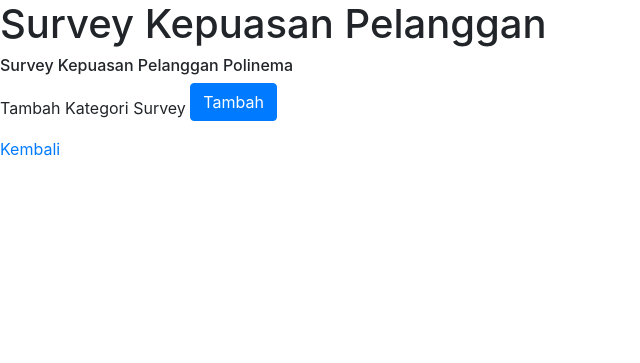
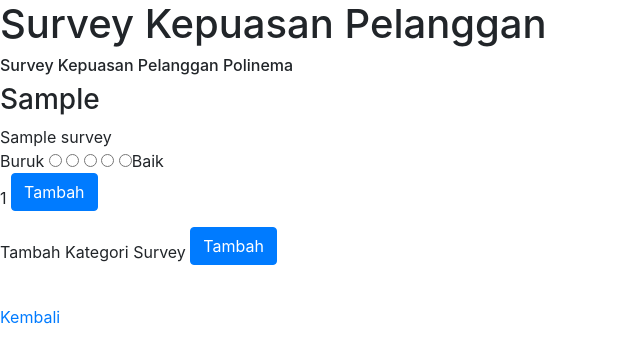
Before and after one commit to rikatsetya/PBL, a PHP site: page /adminEdit.php in a window 1280 px wide. Shown: the top 363 px of the page, without its empty margins (0-640 px from the left). Run offline with PHP 8.4, Linux system fonts and the light colour scheme; tables that the repository leaves empty or names only in its code hold one stand-in row (values such as "Sample post").

Commit message:
tambahan Admin Add Soal

```diff
--- a/cobaProject/adminEdit.php
+++ b/cobaProject/adminEdit.php
@@ -3,25 +3,72 @@ require_once 'crud.php';
 $crud = new Crud();
 
 ?>
-<!-- <?php include 'tampilan_sidebar.php';?> -->
+<!-- <?php include 'tampilan_sidebar.php'; ?> -->
 
 <!DOCTYPE html>
 <html lang="en">
+
 <head>
     <meta charset="UTF-8">
     <meta name="viewport" content="width=device-width, initial-scale=1.0">
     <link rel="stylesheet" href="https://stackpath.bootstrapcdn.com/bootstrap/4.3.1/css/bootstrap.min.css">
     <title>Admin</title>
 </head>
+
 <body>
     <div class="containerKategori">
         <div class="wrapTop">
             <h1>Survey Kepuasan Pelanggan</h1>
             <h6>Survey Kepuasan Pelanggan Polinema</h6>
         </div>
-        <div class="wrapContent">
-
-        </div>
+        <?php
+        $result = $crud->readKategori();
+        foreach ($result as $show) {
+            echo "<div class='containerKategori'>";
+            echo "<h3>" . $show['kategori'] . "</h3>";
+            $key = $show['id'];
+            $tampilSoal = $crud->readSoal($key);
+            foreach ($tampilSoal as $value) {
+                echo $value['soal_nama']; ?>
+                <br>
+                <div class="containSkor">Buruk
+                    <input type="radio" name="skor" value="0.2">
+                    <input type="radio" name="skor" value="0.4">
+                    <input type="radio" name="skor" value="0.6">
+                    <input type="radio" name="skor" value="0.8">
+                    <input type="radio" name="skor" value="1">Baik
+                </div>
+            <?php
+            }
+            echo $key;
+            // echo "<a href='addSoal.php?id=" . $key . "' class='btn btn-primary mb-3' data-toggle='modal' data-target='#tambahSoal'>Edit</a>";
+            ?>
+            <button type="button" class="btn btn-primary mb-3" data-toggle="modal" data-target="#tambahSoal<?php echo $key ?>">Tambah</button>
+            <div class="modal fade" id="tambahSoal<?php echo $key ?>" tabindex="-1" role="dialog" aria-labelledby="exampleSoalLabel" aria-hidden="true">
+                <div class="modal-dialog" role=document>
+                    <div class="modal-content">
+                        <div class="modal-header">
+                            <h5 class="modal-title" id="exampleSoalLabel">Tambah Data Kategori</h5>
+                            <button type="button" class="close" data-dismiss="modal" aria-label="Close">
+                                <span aria-hidden="true">&times;</span>
+                            </button>
+                        </div>
+                        <div class="modal-body">
+                            <form action="addSoal.php?id=<?php echo $key ?>" method="post">
+                                <div class="form-group">
+                                    <label for="soal">Soal:</label>
+                                    <textarea name="soal" id="soal" cols="30" rows="10" class="form-control" required></textarea>
+                                </div>
+                                <button type="submit" class="btn btn-primary">Tambah</button>
+                            </form>
+                        </div>
+                    </div>
+                </div>
+            </div>
+        <?php
+            echo "</div>";
+        }
+        ?>
         Tambah Kategori Survey
         <button type="button" class="btn btn-primary mb-3" data-toggle="modal" data-target="#tambahModal">Tambah</button>
     </div>
@@ -35,7 +82,7 @@ $crud = new Crud();
                     </button>
                 </div>
                 <div class="modal-body">
-                    <form action="" method="post">
+                    <form action="addKategori.php" method="post">
                         <div class="form-group">
                             <label for="kategori">Kategori:</label>
                             <input type="text" name="kategori" id="kategori" class="form-control" required>
@@ -45,9 +92,33 @@ $crud = new Crud();
                 </div>
             </div>
         </div>
+
     </div>
+    <!-- <div class="modal fade" id="tambahSoal" tabindex="-1" role="dialog" aria-labelledby="exampleSoalLabel" aria-hidden="true">
+        <div class="modal-dialog" role=document>
+            <div class="modal-content">
+                <div class="modal-header">
+                    <h5 class="modal-title" id="exampleSoalLabel">Tambah Data Kategori</h5>
+                    <button type="button" class="close" data-dismiss="modal" aria-label="Close">
+                        <span aria-hidden="true">&times;</span>
+                    </button>
+                </div>
+                <div class="modal-body">
+                    <form action="addSoal.php?id=<?= $key ?>" method="post">
+                        <div class="form-group">
+                            <label for="soal">Soal:</label>
+                            <textarea name="soal" id="soal" cols="30" rows="10" class="form-control" required></textarea>
+                        </div>
+                        <button type="submit" class="btn btn-primary">Tambah</button>
+                    </form>
+                </div>
+            </div>
+        </div>
+    </div> -->
     <script src="https://code.jquery.com/jquery-3.3.1.slim.min.js"></script>
     <script src="https://stackpath.bootstrapcdn.com/bootstrap/4.3.1/js/bootstrap.min.js"></script>
+    <br>
     <a href="beranda.php">Kembali</a>
 </body>
+
 </html>
--- a/cobaProject/crud.php
+++ b/cobaProject/crud.php
@@ -156,7 +156,7 @@ class Crud
                             echo "<td>" . $hasil['email'] . "</td>";
                             echo "</tr>";
                         }
-                        if($hasil['status'] == 'untouched'){
+                        if ($hasil['status'] == 'untouched') {
                             echo "<tr align='center'>";
                             echo "<td colspan='3'>Belum ada Dosen yang mengisi survey</td>";
                             echo "</tr>";
@@ -237,7 +237,7 @@ class Crud
                             echo "<td>" . $hasil['username'] . "</td>";
                             echo "<td>" . $hasil['email'] . "</td>";
                             echo "</tr>";
-                        } else if($hasil['status'] == 'untouched') {
+                        } else if ($hasil['status'] == 'untouched') {
                             echo "<tr align='center'>";
                             echo "<td colspan='3'>Belum ada Mitra Kerjasama yang mengisi survey</td>";
                             echo "</tr>";
@@ -264,28 +264,33 @@ class Crud
 
     public function readKategori()
     {
+        $queryCheck = "SELECT * FROM kategori_survey";
+        $runKategori = $this->database->conn->query($queryCheck);
+        $show = [];
+        if ($runKategori->num_rows > 0) {
+            while ($row = $runKategori->fetch_assoc()) {
+                $show[] = $row;
+            }
+        }
+        return $show;
     }
 
-    public function addSoal($namaKategori, $soal)
+    public function addSoal($idKategori, $soal)
     {
-        $querysoal = "INSERT INTO soal_survey (kategori_id, soal_nama) VALUES ('$namaKategori','$soal')";
+        $querysoal = "INSERT INTO soal_survey (kategori_id, soal_nama) VALUES ('$idKategori','$soal')";
         $this->database->conn->query($querysoal);
     }
 
-    public function addKategoriSoal($namaKategori, $soal)
+    public function readSoal($id)
     {
-        $querykategori = "INSERT INTO kategori_survey (kategori) VALUES ('$namaKategori')";
-        $this->database->conn->query($querykategori);
-        $selectKategori = "SELECT * FROM kategori_survey WHERE kategori = '$namaKategori'";
-        $runKategori = $this->database->conn->query($selectKategori);
-        $resultKategori = mysqli_fetch_assoc($runKategori);
-        $noKategori = $resultKategori['id'];
-        $querysoal = "INSERT INTO soal_survey (kategori_id, soal_nama) VALUES ('$noKategori','$soal')";
-        $this->database->conn->query($querysoal);
-        if ($this->database->conn->error) {
-            die("Error");
-        } else {
-            echo ("Data berhasil ditambahkan");
+        $queryCheck = "SELECT * FROM soal_survey WHERE kategori_id = '$id'";
+        $runKategori = $this->database->conn->query($queryCheck);
+        $show = [];
+        if ($runKategori->num_rows > 0) {
+            while ($row = $runKategori->fetch_assoc()) {
+                $show[] = $row;
+            }
         }
+        return $show;
     }
 }
```
Also changed, not shown: cobaProject/addKategori.php (added, +9 -0 lines), cobaProject/addSoal.php (added, +30 -0 lines).
